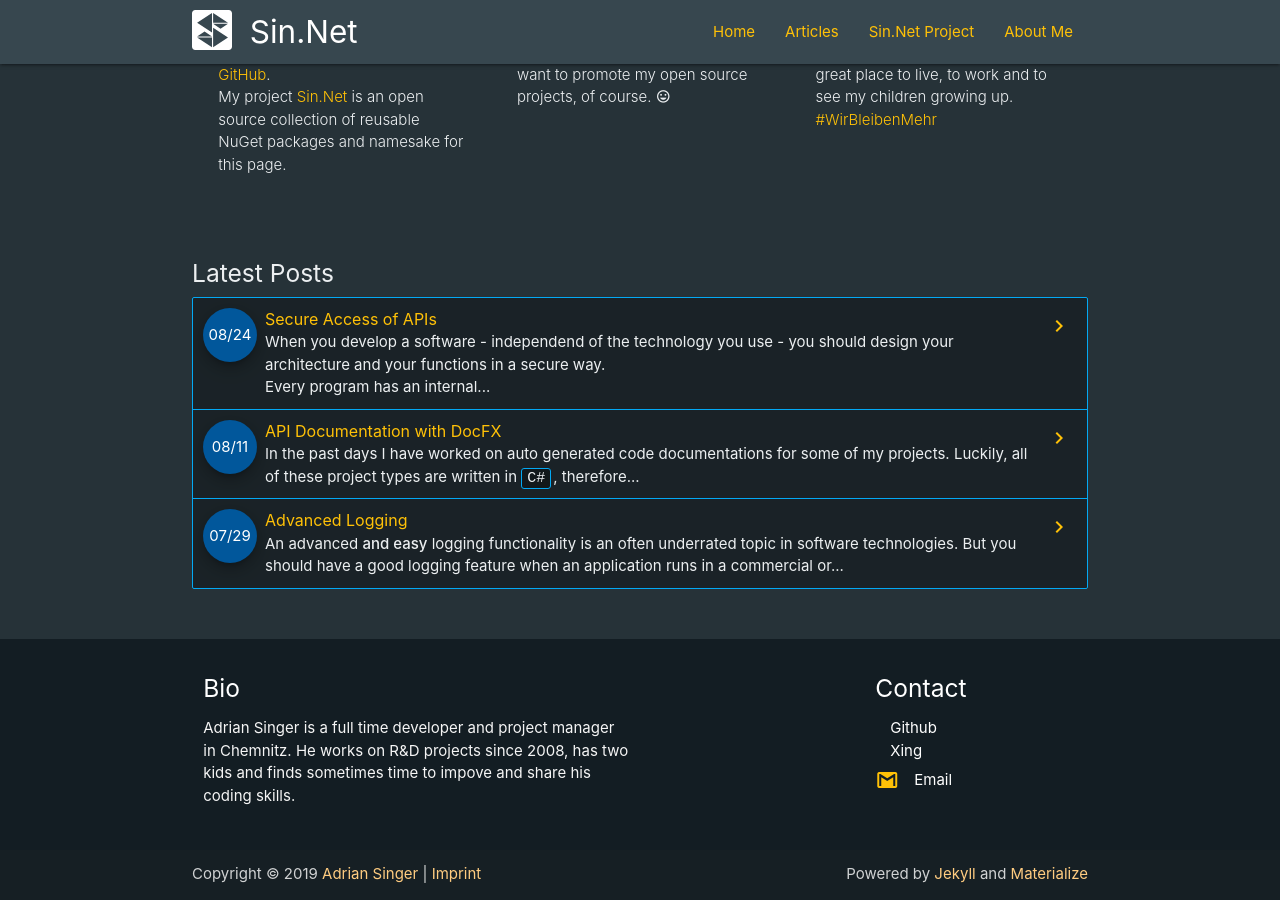
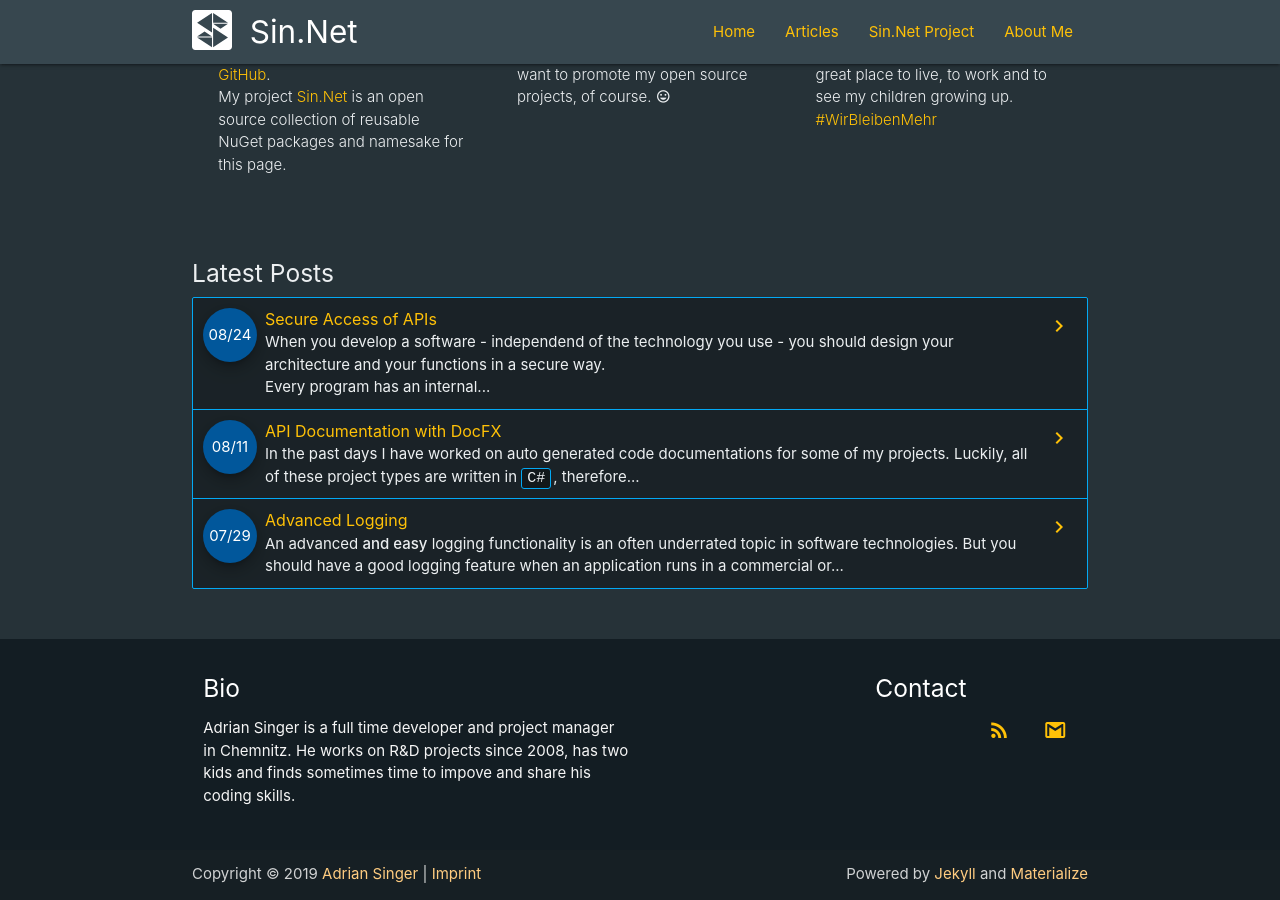
Before and after one commit to adriansinger87/adriansinger87.github.io, a Jekyll site: the page built from index.md, in a window 1280 px wide and 900 px high, scrolled down 1105 px. Built offline with Jekyll 4.4.1, drawn with Linux system fonts in a browser that asks for light colours; nearby versions of some CDN libraries.

Commit message:
contact uppdated

```diff
--- a/_includes/footer.html
+++ b/_includes/footer.html
@@ -10,26 +10,20 @@
       </div>
       <div class="col offset-l3 l3 s12">
         <h5 class="white-text">Contact</h5>
-        <ul>
-          <li>
-            <div class="valign-wrapper">
+        <div class="row">
+          <div class="col s6 m3 l3">
             <a href="https://github.com/adriansinger87" target="_blank"><i class="mdi mdi-github-circle left"></i></a>
-              Github
           </div>
-          </li>
-          <li>
-            <div class="valign-wrapper">
+          <div class="col s6 m3 l3">
             <a href="https://www.xing.com/profile/Adrian_Singer" target="_blank"><i class="mdi mdi-xing left"></i></a>
-              Xing
           </div>
-          </li>
-          <li>
-            <div class="valign-wrapper">
+          <div class="col s6 m3 l3">
+            <a href="{{site.url }}/feed.xml"><i class="mdi mdi-rss left"></i></a>
+          </div>
+          <div class="col s6 m3 l3">
             <a href="mailto:adriansinger87@gmail.com?subject=Sin.Net"><i class="mdi mdi-gmail left"></i></a>
-              Email
           </div>
-          </li>
-        </ul>
+        </div>
       </div>
     </div>
   </div>
@@ -37,11 +31,9 @@
   <div class="footer-copyright">
     <div class="container">
       Copyright © 2019
-      <a target="_blank" href="https://github.com/adriansinger87">Adrian Singer</a> | <a class="modal-trigger"
-        href="#imprint-modal">Imprint</a>
+      <a target="_blank" href="https://github.com/adriansinger87">Adrian Singer</a> | <a class="modal-trigger" href="#imprint-modal">Imprint</a>
       <span style="text-align: right; float: right">
-        Powered by <a target="_blank" href="http://jekyllrb.com/">Jekyll</a> and <a target="_blank"
-          href="http://materializecss.com">Materialize</a>
+        Powered by <a target="_blank" href="http://jekyllrb.com/">Jekyll</a> and <a target="_blank" href="http://materializecss.com">Materialize</a>
       </span>
     </div>
   </div>
@@ -65,7 +57,8 @@
     <h6>Haftung für Inhalte</h6>
     <p align="justify">
       Als Diensteanbieter sind wir gemäß § 7 Abs.1 TMG für eigene Inhalte auf diesen Seiten nach den allgemeinen
-      Gesetzen verantwortlich. Nach §§ 8 bis 10 TMG sind wir als Diensteanbieter jedoch nicht verpflichtet, übermittelte
+      Gesetzen verantwortlich. Nach §§ 8 bis 10 TMG sind wir als Diensteanbieter jedoch nicht verpflichtet,
+      übermittelte
       oder gespeicherte fremde Informationen zu überwachen oder nach Umständen zu forschen, die auf eine rechtswidrige
       Tätigkeit hinweisen. Verpflichtungen zur Entfernung oder Sperrung der Nutzung von Informationen nach den
       allgemeinen Gesetzen bleiben hiervon unberührt. Eine diesbezügliche Haftung ist jedoch erst ab dem Zeitpunkt der
@@ -75,7 +68,8 @@
     <h6>Haftung für Links</h6>
     <p align="justify">
       Unser Angebot enthält Links zu externen Webseiten Dritter, auf deren Inhalte wir keinen Einfluss haben. Deshalb
-      können wir für diese fremden Inhalte auch keine Gewähr übernehmen. Für die Inhalte der verlinkten Seiten ist stets
+      können wir für diese fremden Inhalte auch keine Gewähr übernehmen. Für die Inhalte der verlinkten Seiten ist
+      stets
       der jeweilige Anbieter oder Betreiber der Seiten verantwortlich. Die verlinkten Seiten wurden zum Zeitpunkt der
       Verlinkung auf mögliche Rechtsverstöße überprüft. Rechtswidrige Inhalte waren zum Zeitpunkt der Verlinkung nicht
       erkennbar. Eine permanente inhaltliche Kontrolle der verlinkten Seiten ist jedoch ohne konkrete Anhaltspunkte
@@ -85,11 +79,13 @@
     <h6>Urheberrecht</h6>
     <p align="justify">
       Die durch die Seitenbetreiber erstellten Inhalte und Werke auf diesen Seiten unterliegen dem deutschen
-      Urheberrecht. Die Vervielfältigung, Bearbeitung, Verbreitung und jede Art der Verwertung außerhalb der Grenzen des
+      Urheberrecht. Die Vervielfältigung, Bearbeitung, Verbreitung und jede Art der Verwertung außerhalb der Grenzen
+      des
       Urheberrechtes bedürfen der schriftlichen Zustimmung des jeweiligen Autors bzw. Erstellers. Downloads und Kopien
       dieser Seite sind nur für den privaten, nicht kommerziellen Gebrauch gestattet. Soweit die Inhalte auf dieser
       Seite nicht vom Betreiber erstellt wurden, werden die Urheberrechte Dritter beachtet. Insbesondere werden Inhalte
-      Dritter als solche gekennzeichnet. Sollten Sie trotzdem auf eine Urheberrechtsverletzung aufmerksam werden, bitten
+      Dritter als solche gekennzeichnet. Sollten Sie trotzdem auf eine Urheberrechtsverletzung aufmerksam werden,
+      bitten
       wir um einen entsprechenden Hinweis. Bei Bekanntwerden von Rechtsverletzungen werden wir derartige Inhalte
       umgehend entfernen.</p>
   </div>
```
Lines whose indentation alone changed are shown as unchanged.
